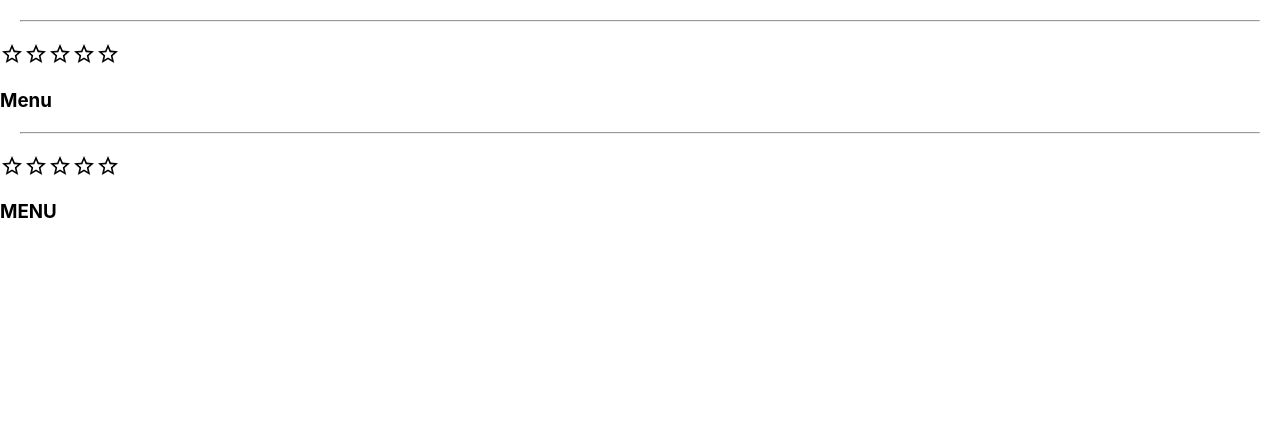
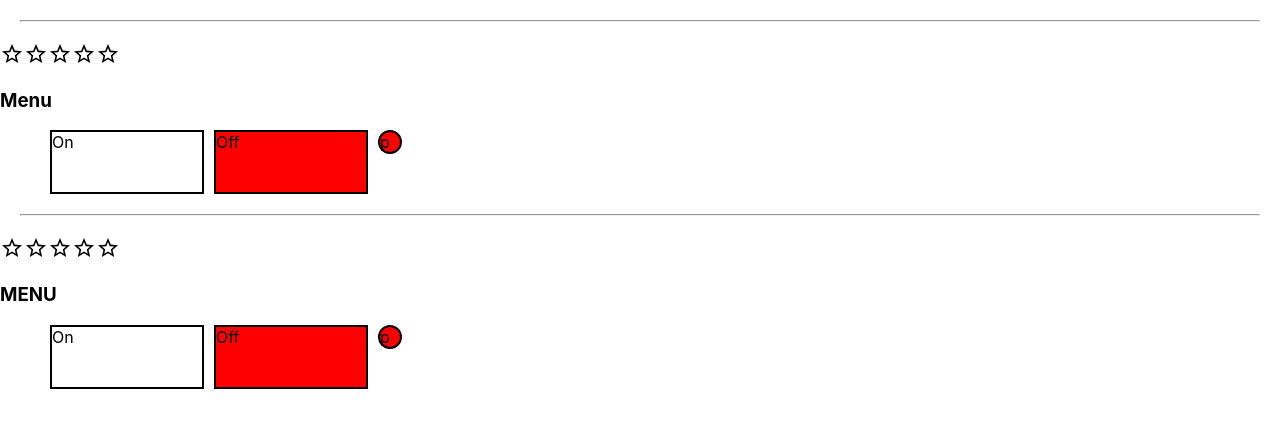
Before and after one commit to Dro5zd/react-kabzda-kak-prosto, a React (Create React App) app: page / in a window 1280 px wide. Shown: the top 428 px of the page. Built offline with nearby package versions, Linux system fonts and the light colour scheme.

Commit message:
homework06 uncOnOff create

```diff
--- a/src/App.tsx
+++ b/src/App.tsx
@@ -1,10 +1,11 @@
 import React, {useState} from 'react';
 import './App.css';
 import {Rating} from './components/Rating/Rating';
-import {OnOff} from './components/OnOff/OnOff';
 import {UncontrolledAccordion} from './components/Accordion/UncontrolledAccordion';
 import Accordion from './components/Accordion/Accordion';
 import {UncontrolledRating, ValuePropsTYpe} from './components/Rating/UnconrolledRating';
+import {UncontrolledOnOff} from './components/OnOff/UncontrolledOnOff';
+import {OnOff} from './components/OnOff/OnOff';
 
 
 function App() {
@@ -16,17 +17,14 @@ function App() {
             {/*<PageTitle title={'This is APP component'}/>*/}
             {/*<PageTitle title={'My Friends'}/>*/}
             <hr/>
-
             <Rating value={value} onClick={setValue}/>
             <Accordion titleValue={'Menu'} collapsed={accordionCollapsed} callback={(collapsed)=>{setAccordionCollapsed(!collapsed)}}/>
+            <OnOff />
 
             <hr/>
-
             <UncontrolledRating/>
             <UncontrolledAccordion />
-            {/*<OnOff />*/}
-            {/*<OnOff />*/}
-            {/*<OnOff />*/}
+            <UncontrolledOnOff />
         </div>
     )
 }
--- /dev/null
+++ b/src/components/OnOff/UncontrolledOnOff.tsx
@@ -0,0 +1,46 @@
+import React, {useState} from 'react';
+
+export const UncontrolledOnOff = () => {
+
+    let [on, setOn] = useState(false)
+
+    const onStyle = {
+        height: '60px',
+        width: '150px',
+        border: '2px solid black ',
+        display: 'inline-block',
+        marginLeft: '50px',
+        backgroundColor: on ? 'green' : 'white'
+    }
+    const offStyle = {
+        height: '60px',
+        width: '150px',
+        border: '2px solid black ',
+        display: 'inline-block',
+        marginLeft: '10px',
+        backgroundColor: !on ? 'red' : 'white'
+    }
+    const indicatorStyle = {
+        height: '20px',
+        width: '20px',
+        border: '2px solid black ',
+        borderRadius: '50%',
+        display: 'inline-block',
+        marginLeft: '10px',
+        backgroundColor: on ? 'green' : 'red'
+    }
+
+    return (
+        <div>
+            <div style={onStyle} onClick={() => {
+                setOn(true)
+            }}>On
+            </div>
+            <div style={offStyle} onClick={() => {
+                setOn(false)
+            }}>Off
+            </div>
+            <div style={indicatorStyle}>p</div>
+        </div>
+    );
+};
```
